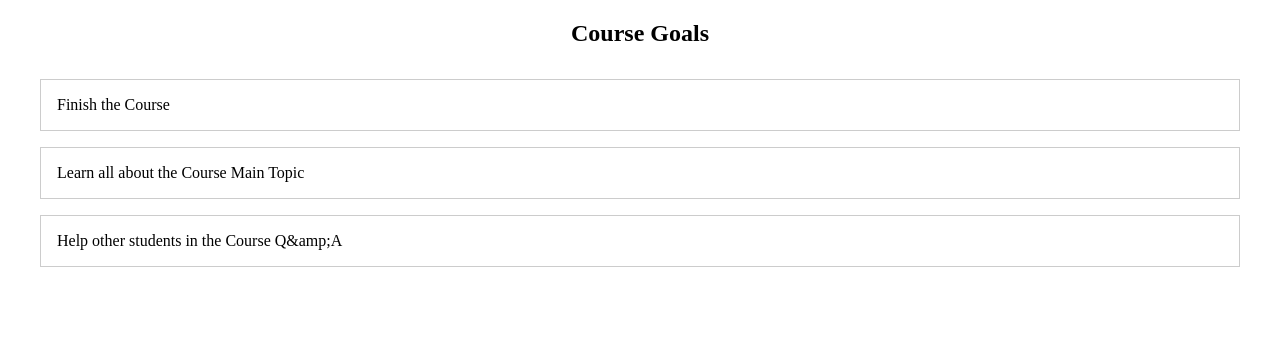
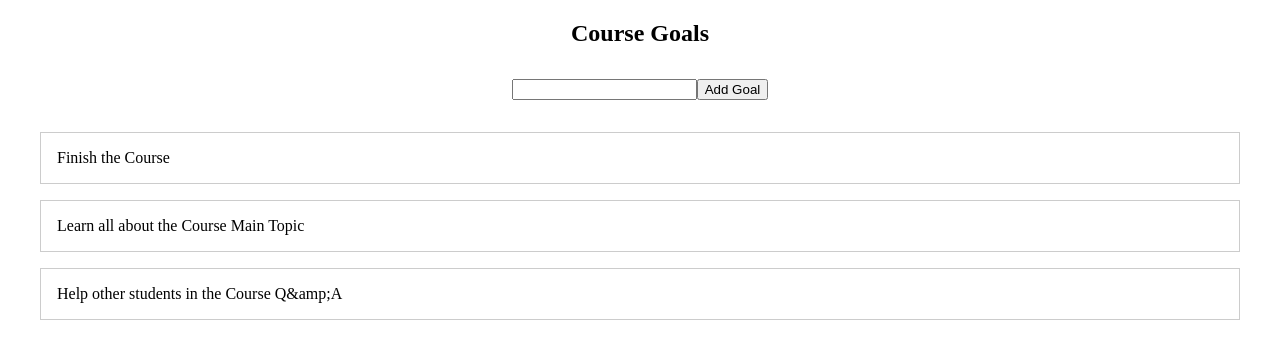
Before and after one commit to tanish-1/MERNRevs, a React (Vite) app: page / in a window 1280 px wide. Shown: the top 358 px of the page. Built offline with nearby package versions, Linux system fonts and the light colour scheme.

Commit message:
handling event

```diff
--- a/src/App.jsx
+++ b/src/App.jsx
@@ -1,6 +1,7 @@
 import React from 'react'
 import './App.css'
-import GoalList from "./components/GoalList";
+import GoalList from "./components/GoalList/GoalList.jsx";
+import NewGoal from "./components/NewGoal/NewGoal.jsx";
 function App() {
     const courseGoals = [
         {id:'cg1',text:'Finish the Course'},
@@ -9,6 +10,7 @@
   return (
       <div className="course-goals">
      <h2>Course Goals</h2>
+      <NewGoal />
      <GoalList goals={courseGoals} />
       </div>
    // <h1 title="This works!">Hi, this ReactJs</h1> // React.createElement('h1',{title: 'This works'},"Hi, this ReactJs!")
--- /dev/null
+++ b/src/components/NewGoal/NewGoal.css
@@ -0,0 +1,4 @@
+.new-goal{
+    margin: 2rem;
+    text-align: center;
+}
--- /dev/null
+++ b/src/components/NewGoal/NewGoal.jsx
@@ -0,0 +1,22 @@
+import React from 'react';
+import "./NewGoal.css"
+
+const NewGoal = () => {
+    const addGoalHandler = (event) => {
+        event.preventDefault();
+
+        const newGoal = {
+            id: Math.random().toString(),
+            text:'My new goal'
+        }
+        console.log(newGoal);
+    }
+    return (
+      <form className="new-goal" onSubmit={addGoalHandler}>
+          <input type="text"/>
+          <button type="submit" > Add Goal</button>
+      </form>
+    );
+};
+
+export default NewGoal;
```
Also changed, not shown: src/components/GoalList/GoalList.css (renamed from src/components/GoalList.css), src/components/GoalList/GoalList.jsx (renamed from src/components/GoalList.jsx).
